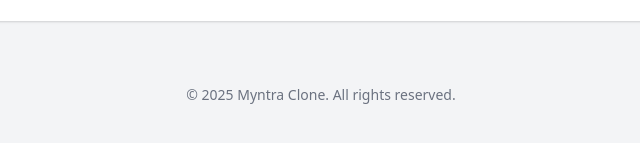
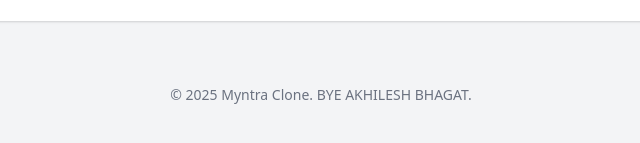
Before and after one commit to Akhileshbhagat76/myntra-clone-AKHIL, a plain HTML site: page contact.html in a window 1280 px wide. Shown: the part 555-698 px from the top of the page, 319-959 px from the left. Drawn offline with nearby package versions, Linux system fonts and the light colour scheme.

Commit message:
Update contact.html

```diff
--- a/contact.html
+++ b/contact.html
@@ -77,7 +77,7 @@
 
   <!-- Footer -->
   <footer class="text-center text-sm text-gray-500 mt-10 py-6">
-    © 2025 Myntra Clone. All rights reserved.
+    <p>&copy; 2025 Myntra Clone. BYE AKHILESH BHAGAT.</p>
   </footer>
 
 </body>
```
